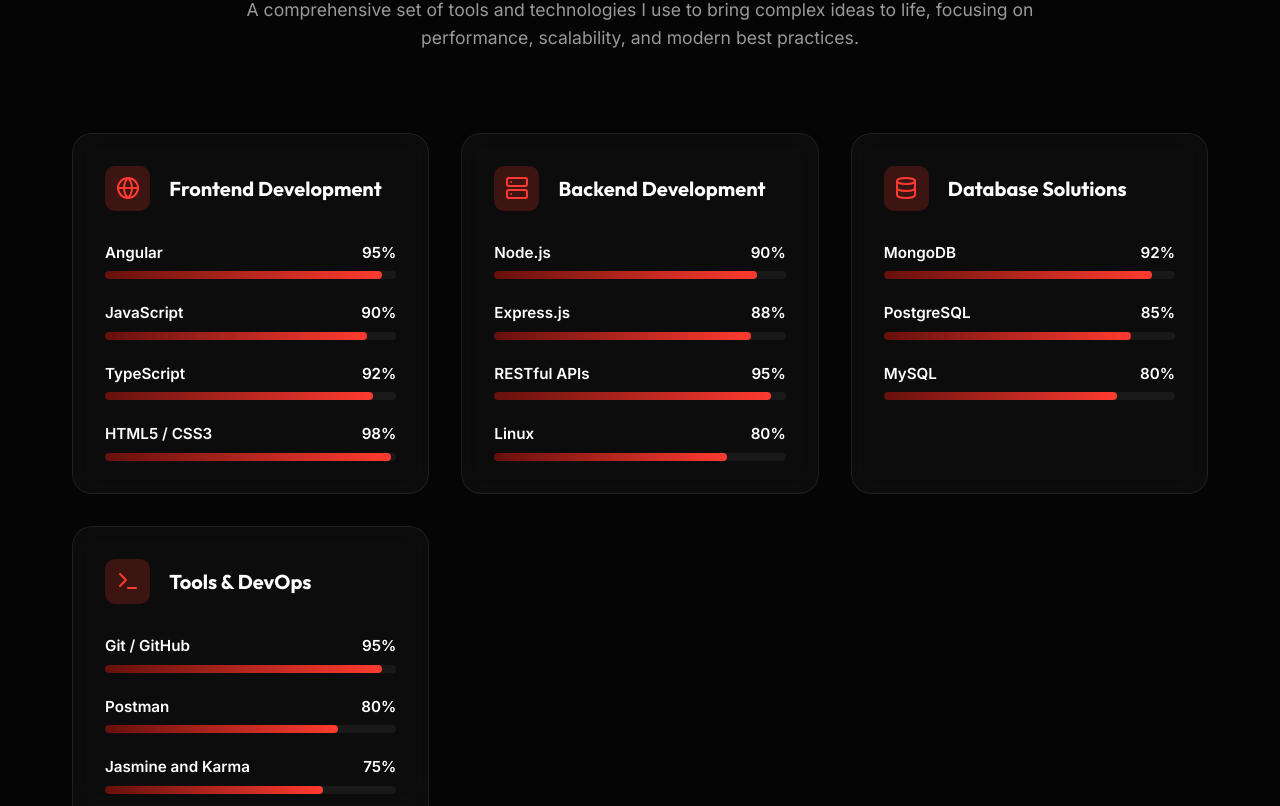
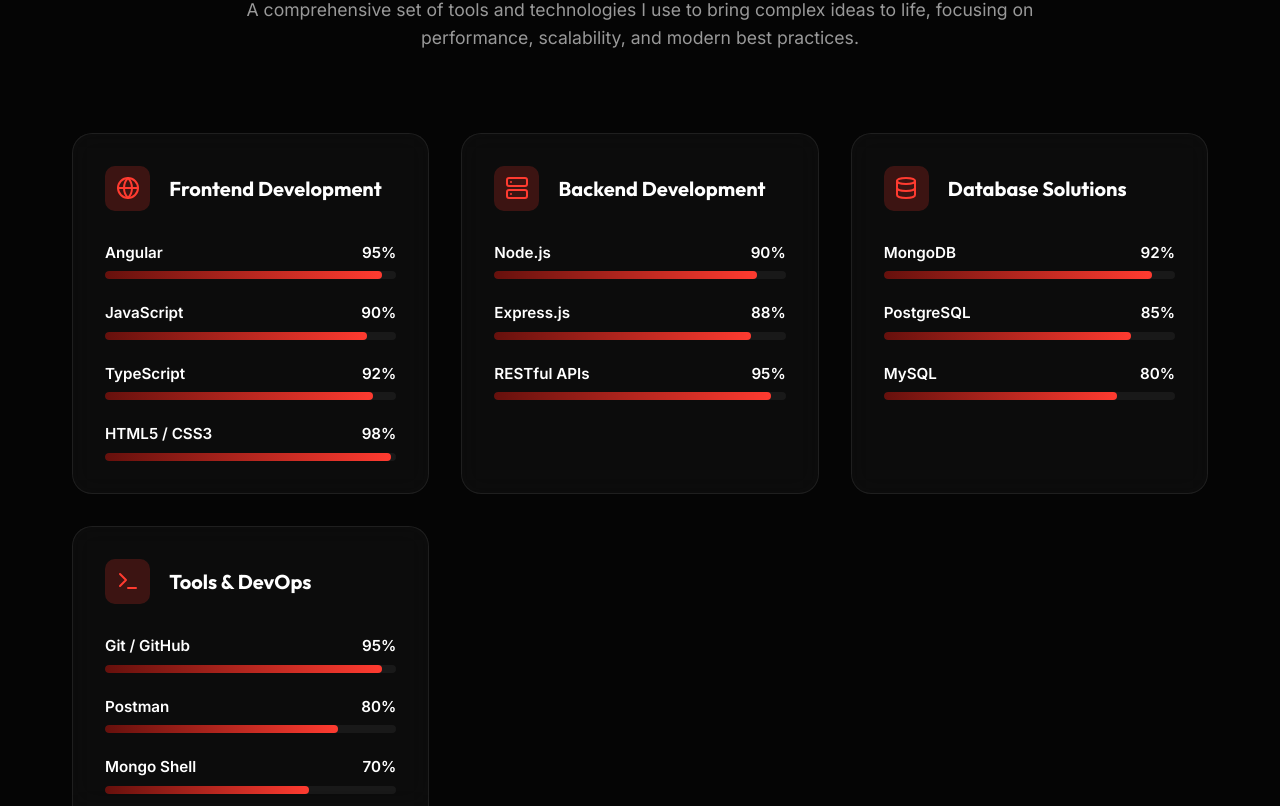
Before and after one commit to SabariiSuresh/Portfolio, a React (Vite) app: page / in a window 1280 px wide. Shown: the part 1994-2800 px from the top of the page. Built offline with nearby package versions, Linux system fonts and the light colour scheme.

Commit message:
second commit

```diff
--- a/src/components/Skills.jsx
+++ b/src/components/Skills.jsx
@@ -22,7 +22,6 @@ const Skills = () => {
         { name: "Node.js", level: 90 },
         { name: "Express.js", level: 88 },
         { name: "RESTful APIs", level: 95 },
-        { name: "Linux", level: 80 },
       ]
     },
     {
@@ -40,6 +39,7 @@ const Skills = () => {
       skills: [
         { name: "Git / GitHub", level: 95 },
         { name: "Postman", level: 80 },
+        { name: "Mongo Shell", level: 70 },
         { name: "Jasmine and Karma", level: 75 },
       ]
     }
@@ -96,7 +96,7 @@ const Skills = () => {
         </div>
 
         <div className="skills-tags-cloud reveal active">
-          {["MongoDB", "Express", "Angular", "Node.js", "MySql", "TypeScript", "JavaScript", "REST", "Firebase"].map((tag, i) => (
+          {["MongoDB", "Express", "Angular", "Linux", "Node.js", "MySql", "TypeScript", "JavaScript", "REST", "Firebase"].map((tag, i) => (
             <span key={tag} className="skill-tag">{tag}</span>
           ))}
         </div>
```
